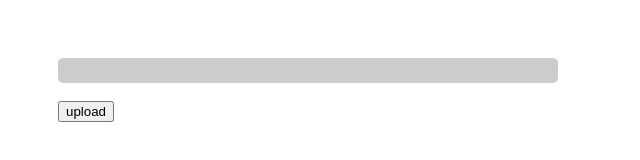
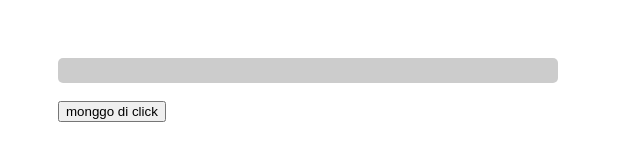
Before and after one commit to Faryzen/javascript-bar, a plain HTML site: page index.html in a window 1280 px wide. Shown: the whole page, without its empty margins (0-640 px from the left). Drawn offline with nearby package versions, Linux system fonts and the light colour scheme.

Commit message:
merubah nama button pada file index.html

```diff
--- a/index.html
+++ b/index.html
@@ -18,7 +18,7 @@
         </div>
     </div>
     <br>
-    <button onclick="upload()">upload</button>
+    <button onclick="upload()"> monggo di click</button>
     <!-- <div id="progress_bar1"></div>
     <button id=b1> + </button>
     <button id=b2> + </button>
```
